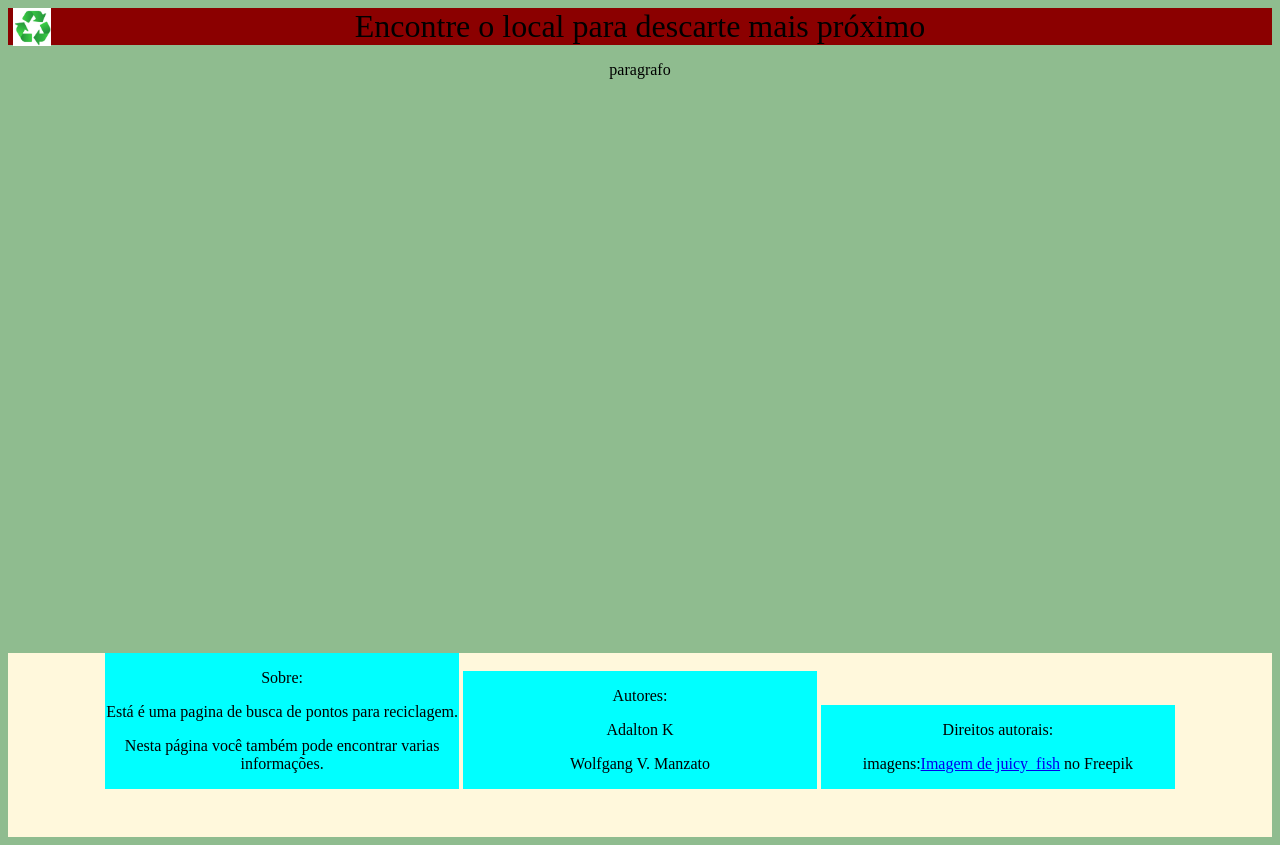
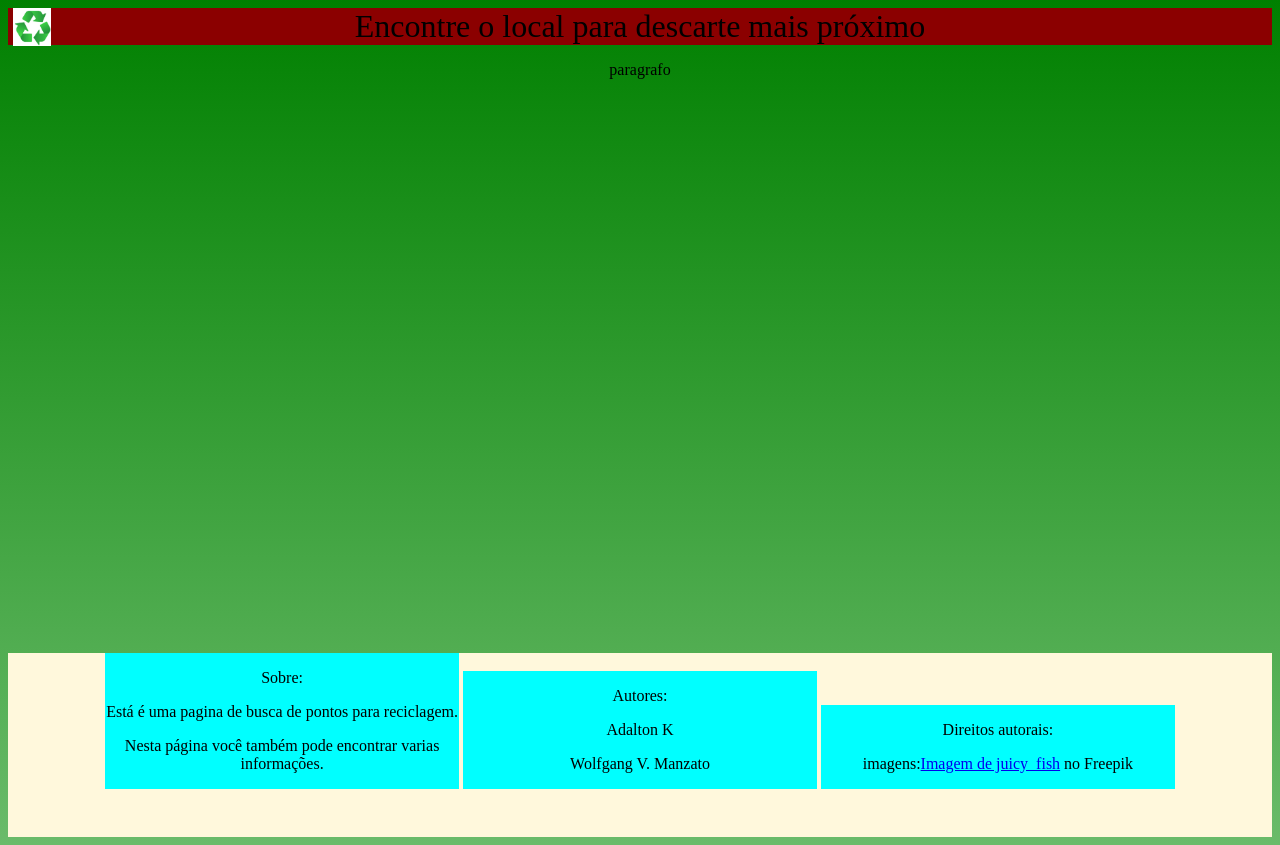
Before and after one commit to WolfgangVM/Projeto_Integrador, a Django app: page /home/ in a window 1280 px wide. Run offline with Django 5.2, Linux system fonts and the light colour scheme.

Commit message:
pequena mudança no backgraud do body

```diff
--- a/Server_Django/home/static/css/style.css
+++ b/Server_Django/home/static/css/style.css
@@ -2,7 +2,7 @@
 
 /*Definição do corpo da pagina*/
 body{
-background-color:darkseagreen;
+background: linear-gradient(green, rgb(106, 187, 106));
     align-items: center;
     display: flex;
     justify-content: center;
```
